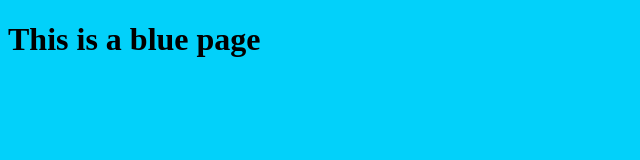
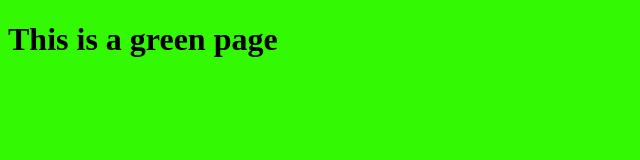
Before and after one commit to saugereau/devopssample, a plain HTML site: page web/index.html in a window 1280 px wide. Shown: the whole page, without its empty margins (0-640 px from the left). Drawn offline with Linux system fonts and the light colour scheme.

Commit message:
changing html page

```diff
--- a/web/index.html
+++ b/web/index.html
@@ -2,9 +2,9 @@
 <html lang="en">
 <head>
     <meta charset="UTF-8">
-    <title>Blue page</title>
+    <title>Green page</title>
 </head>
-<body style="background-color:#02D1FA">
-    <h1>This is a blue page</h1>
+<body style="background-color:#33FA02">
+    <h1>This is a green page</h1>
 </body>
 </html>
```
